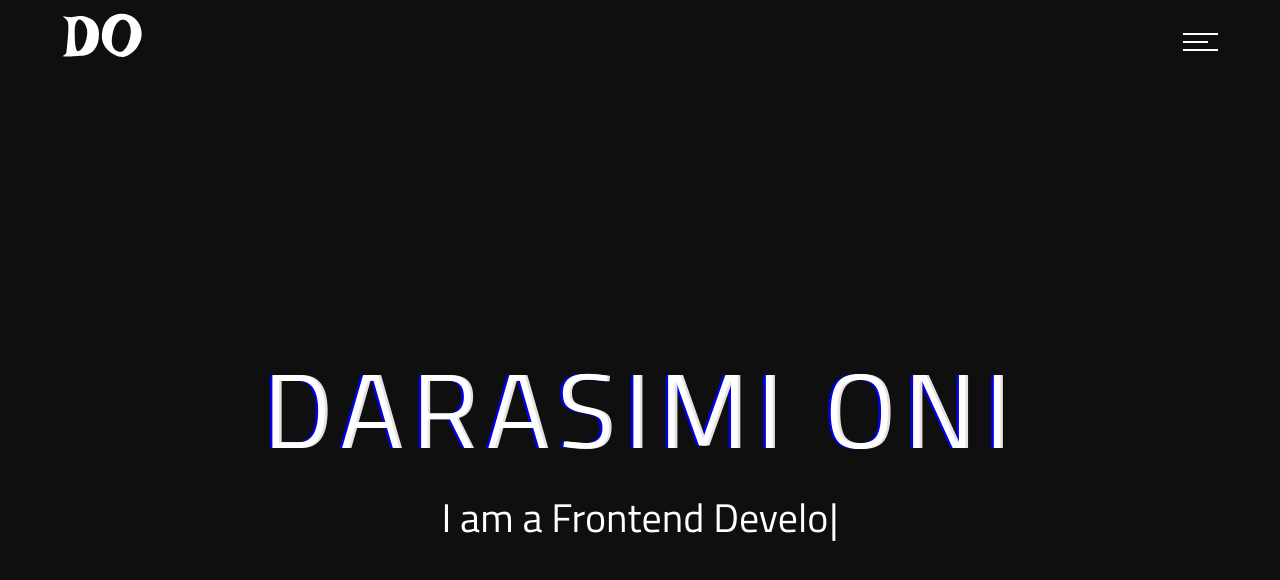
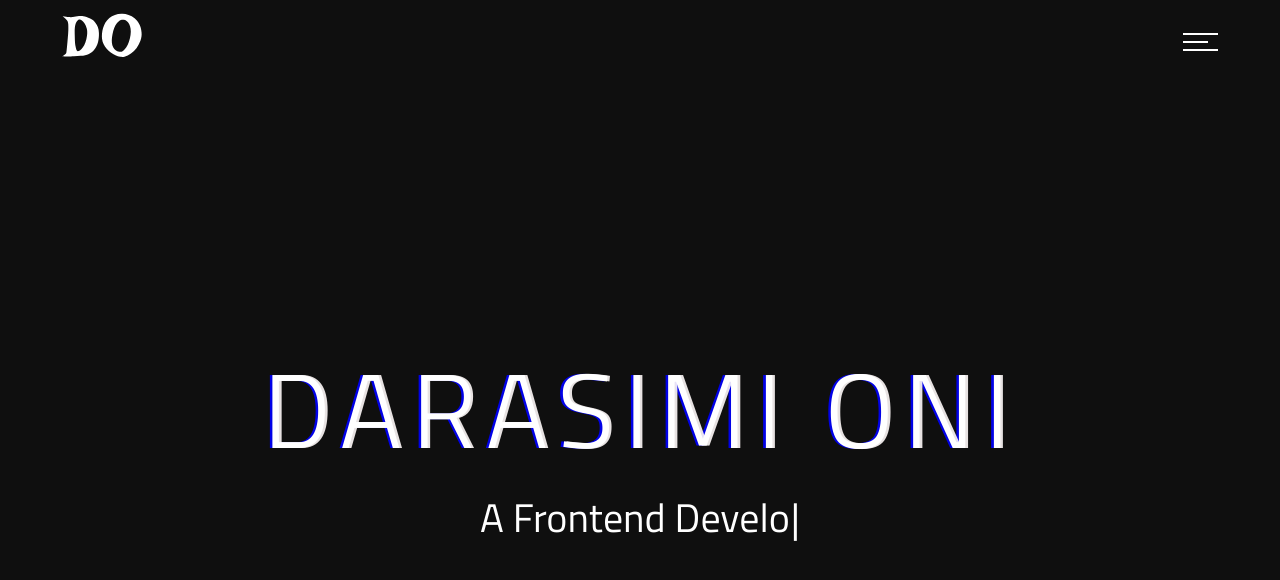
Before and after one commit to Dideoluwa/DON-v3, a React (Create React App) app: page / in a window 1280 px wide. Shown: the top 580 px of the page. Built offline with nearby package versions, Linux system fonts and the light colour scheme.

Commit message:
New changes to svg icons

```diff
--- a/src/components/Contact.js
+++ b/src/components/Contact.js
@@ -120,7 +120,7 @@ function Contact() {
           <div className={styles.contactInfo}>
             <h3>Info</h3>
             <div className={styles.contactInfo_list}>
-              <div>
+              <div className={styles.svg_wrapper}>
                 <svg xmlns="http://www.w3.org/2000/svg" width="44" height="44" viewBox="0 0 24 24" fill='white'><path d="M20 21.193l-.003.807h-19.993l-.004-.833c-.009-2.224.088-3.495 2.647-4.086 2.805-.647 5.573-1.227 4.242-3.682-3.943-7.275-1.123-11.399 3.111-11.399 4.153 0 7.043 3.971 3.11 11.398-1.292 2.44 1.375 3.02 4.242 3.682 2.57.594 2.657 1.873 2.648 4.113zm4-17.193h-7v2h7v-2zm0 4h-7v2h7v-2zm0 4h-7v2h7v-2z" /></svg>
               </div>
               <div className={styles.contactInfo_listName}>
@@ -129,7 +129,7 @@ function Contact() {
               </div>
             </div>
             <div className={styles.contactInfo_list}>
-              <div>
+              <div className={styles.svg_wrapper}>
                 <a href='mailto:darasimidideoluwa@gmail.com' rel="noreferrer" target='_blank'>
                   <svg xmlns="http://www.w3.org/2000/svg" width="44" height="44" viewBox="0 0 24 24" fill='white'><path d="M24 0l-6 22-8.129-7.239 7.802-8.234-10.458 7.227-7.215-1.754 24-12zm-15 16.668v7.332l3.258-4.431-3.258-2.901z" /></svg>
                 </a>
@@ -140,7 +140,7 @@ function Contact() {
               </div>
             </div>
             <div className={styles.contactInfo_list}>
-              <div>
+              <div  className={styles.svg_wrapper}>
                 <a href='https://twitter.com/theDarasimi' rel="noreferrer" target='_blank'>
                   <svg xmlns="http://www.w3.org/2000/svg" width="44" height="44" viewBox="0 0 24 24" fill='white'><path d="M24 4.557c-.883.392-1.832.656-2.828.775 1.017-.609 1.798-1.574 2.165-2.724-.951.564-2.005.974-3.127 1.195-.897-.957-2.178-1.555-3.594-1.555-3.179 0-5.515 2.966-4.797 6.045-4.091-.205-7.719-2.165-10.148-5.144-1.29 2.213-.669 5.108 1.523 6.574-.806-.026-1.566-.247-2.229-.616-.054 2.281 1.581 4.415 3.949 4.89-.693.188-1.452.232-2.224.084.626 1.956 2.444 3.379 4.6 3.419-2.07 1.623-4.678 2.348-7.29 2.04 2.179 1.397 4.768 2.212 7.548 2.212 9.142 0 14.307-7.721 13.995-14.646.962-.695 1.797-1.562 2.457-2.549z" /></svg>
                 </a>
@@ -151,7 +151,7 @@ function Contact() {
               </div>
             </div>
             <div className={styles.contactInfo_list}>
-              <div>
+              <div  className={styles.svg_wrapper}>
                 <a href='https://www.linkedin.com/in/darasimi-oni-169032236' rel="noreferrer" target='_blank'>
                   <svg xmlns="http://www.w3.org/2000/svg" width="44" height="44" viewBox="0 0 24 24" fill='white'><path d="M19 0h-14c-2.761 0-5 2.239-5 5v14c0 2.761 2.239 5 5 5h14c2.762 0 5-2.239 5-5v-14c0-2.761-2.238-5-5-5zm-11 19h-3v-11h3v11zm-1.5-12.268c-.966 0-1.75-.79-1.75-1.764s.784-1.764 1.75-1.764 1.75.79 1.75 1.764-.783 1.764-1.75 1.764zm13.5 12.268h-3v-5.604c0-3.368-4-3.113-4 0v5.604h-3v-11h3v1.765c1.396-2.586 7-2.777 7 2.476v6.759z" /></svg>
                 </a>
@@ -162,7 +162,7 @@ function Contact() {
               </div>
             </div>
             <div className={styles.contactInfo_list}>
-              <div>
+              <div  className={styles.svg_wrapper}>
                 <a href='https://github.com/Dideoluwa' rel="noreferrer" target='_blank'>
                   <svg xmlns="http://www.w3.org/2000/svg" width="44" height="44" viewBox="0 0 24 24" fill='white'><path d="M19 0h-14c-2.761 0-5 2.239-5 5v14c0 2.761 2.239 5 5 5h14c2.762 0 5-2.239 5-5v-14c0-2.761-2.238-5-5-5zm-4.466 19.59c-.405.078-.534-.171-.534-.384v-2.195c0-.747-.262-1.233-.55-1.481 1.782-.198 3.654-.875 3.654-3.947 0-.874-.312-1.588-.823-2.147.082-.202.356-1.016-.079-2.117 0 0-.671-.215-2.198.82-.64-.18-1.324-.267-2.004-.271-.68.003-1.364.091-2.003.269-1.528-1.035-2.2-.82-2.2-.82-.434 1.102-.16 1.915-.077 2.118-.512.56-.824 1.273-.824 2.147 0 3.064 1.867 3.751 3.645 3.954-.229.2-.436.552-.508 1.07-.457.204-1.614.557-2.328-.666 0 0-.423-.768-1.227-.825 0 0-.78-.01-.055.487 0 0 .525.246.889 1.17 0 0 .463 1.428 2.688.944v1.489c0 .211-.129.459-.528.385-3.18-1.057-5.472-4.056-5.472-7.59 0-4.419 3.582-8 8-8s8 3.581 8 8c0 3.533-2.289 6.531-5.466 7.59z" /></svg>
                 </a>
@@ -173,7 +173,7 @@ function Contact() {
               </div>
             </div>
             <div className={styles.contactInfo_list}>
-              <div>
+              <div  className={styles.svg_wrapper}>
                 <a href='https://www.instagram.com/thedarasimi_/' rel="noreferrer" target='_blank'>
                   <svg xmlns="http://www.w3.org/2000/svg" width="44" height="44" viewBox="0 0 24 24" fill='white'><path d="M15.233 5.488c-.843-.038-1.097-.046-3.233-.046s-2.389.008-3.232.046c-2.17.099-3.181 1.127-3.279 3.279-.039.844-.048 1.097-.048 3.233s.009 2.389.047 3.233c.099 2.148 1.106 3.18 3.279 3.279.843.038 1.097.047 3.233.047 2.137 0 2.39-.008 3.233-.046 2.17-.099 3.18-1.129 3.279-3.279.038-.844.046-1.097.046-3.233s-.008-2.389-.046-3.232c-.099-2.153-1.111-3.182-3.279-3.281zm-3.233 10.62c-2.269 0-4.108-1.839-4.108-4.108 0-2.269 1.84-4.108 4.108-4.108s4.108 1.839 4.108 4.108c0 2.269-1.839 4.108-4.108 4.108zm4.271-7.418c-.53 0-.96-.43-.96-.96s.43-.96.96-.96.96.43.96.96-.43.96-.96.96zm-1.604 3.31c0 1.473-1.194 2.667-2.667 2.667s-2.667-1.194-2.667-2.667c0-1.473 1.194-2.667 2.667-2.667s2.667 1.194 2.667 2.667zm4.333-12h-14c-2.761 0-5 2.239-5 5v14c0 2.761 2.239 5 5 5h14c2.762 0 5-2.239 5-5v-14c0-2.761-2.238-5-5-5zm.952 15.298c-.132 2.909-1.751 4.521-4.653 4.654-.854.039-1.126.048-3.299.048s-2.444-.009-3.298-.048c-2.908-.133-4.52-1.748-4.654-4.654-.039-.853-.048-1.125-.048-3.298 0-2.172.009-2.445.048-3.298.134-2.908 1.748-4.521 4.654-4.653.854-.04 1.125-.049 3.298-.049s2.445.009 3.299.048c2.908.133 4.523 1.751 4.653 4.653.039.854.048 1.127.048 3.299 0 2.173-.009 2.445-.048 3.298z" /></svg>
                 </a>
--- a/src/components/Contact.module.css
+++ b/src/components/Contact.module.css
@@ -158,7 +158,9 @@
 .message{
     margin-bottom: 20px;
 }
+.svg_wrapper{
 
+}
 @media only screen and (max-width: 912px) {
     .test {
         margin: 20px 40px;
@@ -218,6 +220,10 @@
         font-size: 19px;
     }
 
+    .svg_wrapper svg{
+     height: 100%;
+    }
+
     .body_inner {
         margin: auto;
         margin-top: 0px;
--- a/src/components/Home.js
+++ b/src/components/Home.js
@@ -11,15 +11,15 @@ function Home() {
                 <div className={styles.main_child}>
                     <h1>Darasimi Oni</h1>
                     <div className={styles.para}>
-                        <p>I am {' '}
+                        <p>
                             <span style={{ display: "inline-flex" }}>
                                 <Typewriter
                                     className="color"
                                     options={{
                                         strings: [
-                                            "a Frontend Developer.",
-                                            "an Amateur Music Producer.",
-                                            "a Student."],
+                                            "A Frontend Developer.",
+                                            "An Amateur Music Producer.",
+                                            "A Student."],
                                         autoStart: true,
                                         loop: true,
                                         changeDelay: 0.01
--- a/src/components/Menu.module.css
+++ b/src/components/Menu.module.css
@@ -35,16 +35,21 @@
     justify-content: center;
     align-items: center;
     cursor: pointer;
-    font-size: 40px;
+    font-family: 'Franklin Gothic Medium', 'Arial Narrow', Arial, sans-serif;
+    font-size: 70px;
     color: white;
+    font-weight: 700;
     margin-bottom: 60px;
-    transition: all 0.2s ease-in-out;
+    transition: all 0.5s ease-in-out;
     text-decoration: none;
 }
 
 .list2 h2 a:hover {
-    transition: all 0.2s ease-in-out;
-    color: rgb(184, 184, 184);
+    transition: all 0.5s ease-in-out;
+    -webkit-box-reflect: below -20px linear-gradient(to bottom, rgba(0, 0, 0, 0.0), rgba(0, 0, 0, 0.15));
+    color: transparent;
+    letter-spacing: 20px;
+    -webkit-text-stroke: 0.5px white;
 }
 
 .bar1 {
@@ -69,6 +74,7 @@
     }
 }
 
+
 @media only screen and (max-width: 912px) {
     .list2 h2 a {
         margin-top: 10px;
@@ -76,4 +82,10 @@
         font-size: 25px;
         margin-bottom: 15px;
     }
+
+    .list2 h2 a:hover {
+        letter-spacing: 10px;
+        -webkit-box-reflect: below 0px linear-gradient(to bottom, rgba(0, 0, 0, 0.0), rgba(0, 0, 0, 0.2));
+
+    }
 }
--- a/src/index.css
+++ b/src/index.css
@@ -19,3 +19,7 @@ code {
   font-family: source-code-pro, Menlo, Monaco, Consolas, 'Courier New',
     monospace;
 }
+
+::selection {
+  background: rgb(99, 81, 81);
+}
```
Also changed, not shown: 1 other file (tests, documents, lock files or other folders).
